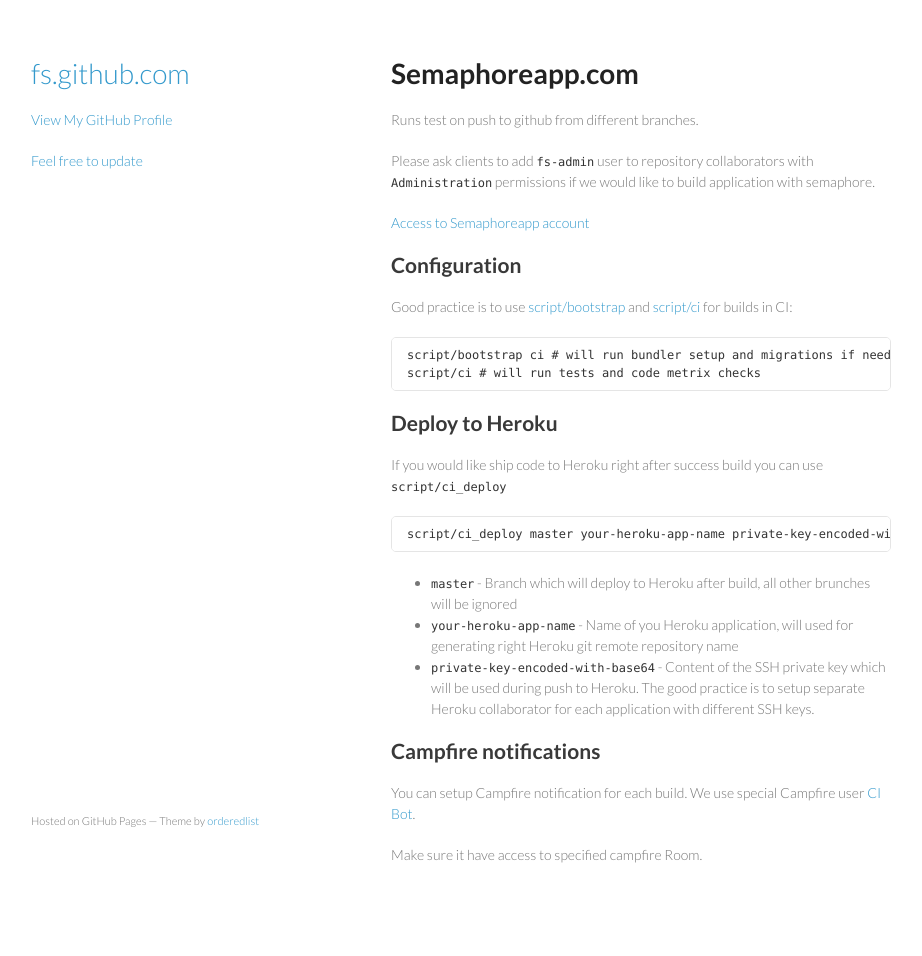
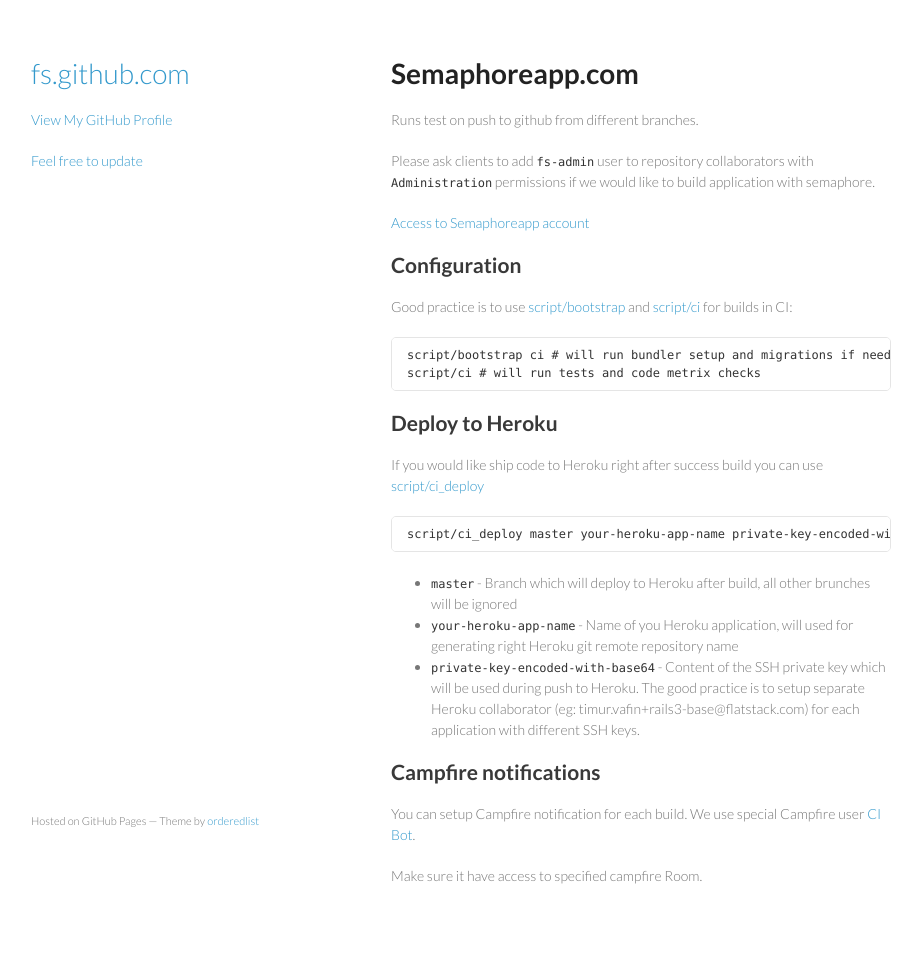
Before and after one commit to mike-burns/fs.github.com, a Jekyll site: the page built from ci-semaphoreapp.md, in a window 1280 px wide. Shown: the whole page, without its empty margins (179-1101 px from the left). Built offline with Jekyll 4.4.1, drawn with Linux system fonts in a browser that asks for light colours; before the commit the page ends 935 px from its top, so only the background shows below that.

Commit message:
Update ci-semaphoreapp.md

```diff
--- a/ci-semaphoreapp.md
+++ b/ci-semaphoreapp.md
@@ -21,13 +21,13 @@ Good practice is to use [script/bootstrap](https://github.com/fs/rails3-base/blo
 
 ## Deploy to Heroku
 
-If you would like ship code to Heroku right after success build you can use [`script/ci_deploy`](https://github.com/fs/rails3-base/blob/develop/script/ci_deploy)
+If you would like ship code to Heroku right after success build you can use [script/ci_deploy](https://github.com/fs/rails3-base/blob/develop/script/ci_deploy)
 
     script/ci_deploy master your-heroku-app-name private-key-encoded-with-base64
 
 * `master` - Branch which will deploy to Heroku after build, all other brunches will be ignored
 * `your-heroku-app-name` - Name of you Heroku application, will used for generating right Heroku git remote repository name
-* `private-key-encoded-with-base64` - Content of the SSH private key which will be used during push to Heroku. The good practice is to setup separate Heroku collaborator for each application with different SSH keys.
+* `private-key-encoded-with-base64` - Content of the SSH private key which will be used during push to Heroku. The good practice is to setup separate Heroku collaborator (eg: timur.vafin+rails3-base@flatstack.com) for each application with different SSH keys.
 
 ## Campfire notifications
 
```
